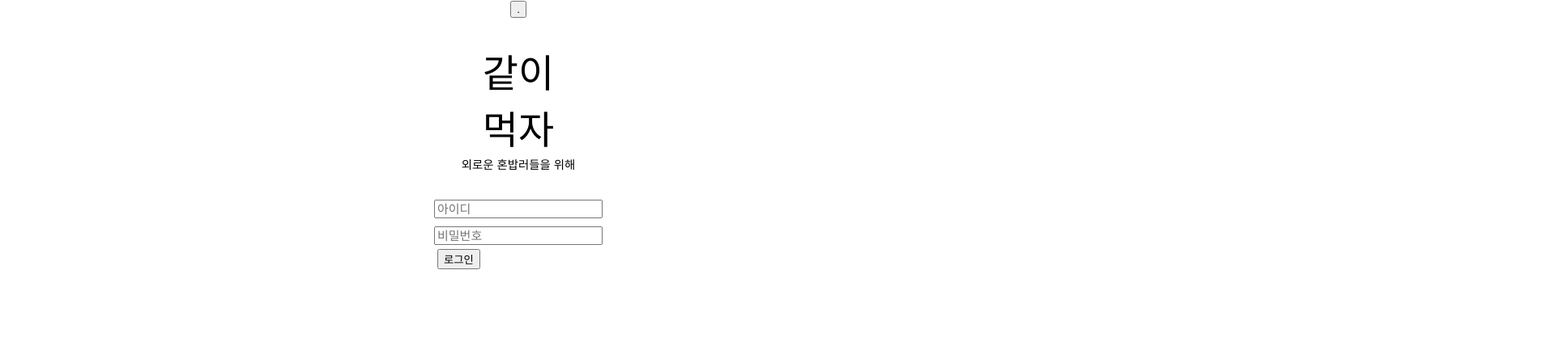
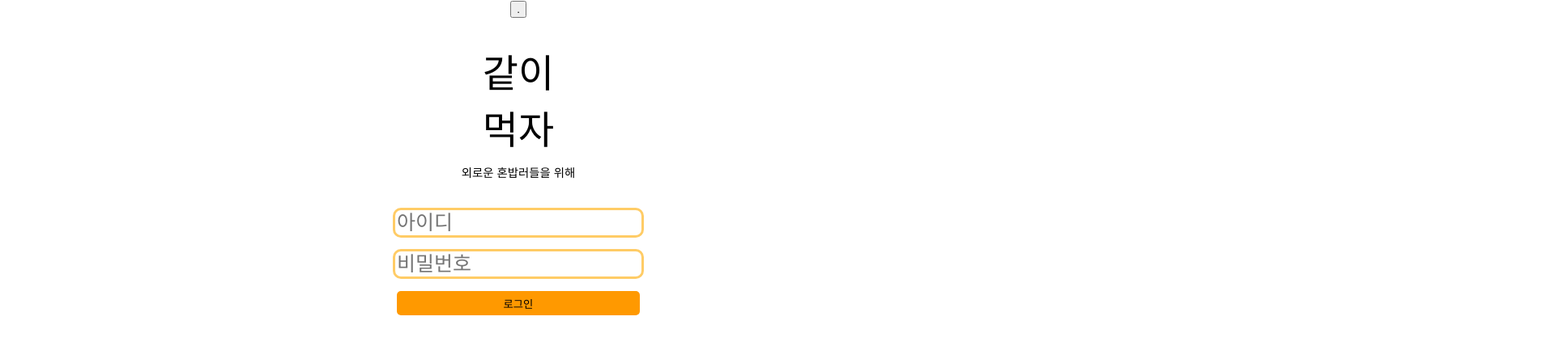
Before and after one commit to Karmesin924/eat_together, a React (Create React App) app in the folder frontend/: page /SignIn in a window 1280 px wide. Shown: the top 428 px of the page at 81% size, 1920 px wide, since content can reach past the window. Built offline with nearby package versions, Linux system fonts and the light colour scheme.

Commit message:
로그인 페이지 id/pw/로그인버튼 css

```diff
--- a/frontend/src/App.css
+++ b/frontend/src/App.css
@@ -9,15 +9,13 @@
 
 .signin-together {
     padding-top: 30px;
-    width: 200%;
-    height: 150%;
+    padding-bottom: 10px;
+    height: 170%;
     font-size: 300%;
     text-align: center;
-
 }
 
 .signin-together2 {
-    width: 200%;
     height: 50px;
     font-size: 90%;
     text-align: center;
@@ -33,20 +31,34 @@
 
 .signin-id{
     margin-top: 5px;
-    margin-bottom: 5px;
-    width: 200px;
-    font-size: 15px;
+    margin-bottom: 7px;
+    width: 300px;
+    font-size: 25px;
+    border: 3px solid #FFCC66;
+    border-radius: 10px;
 }
 
 .signin-pw{
-    margin-top: 5px;
+    margin-top: 7px;
     margin-bottom: 5px;
-    width: 200px;
-    font-size: 15px;
+    width: 300px;
+    font-size: 25px;
+    border: 3px solid #FFCC66;
+    border-radius: 10px;
 }
 
 .signin-submit {
-    width: 200px;
+    display: flex;
+    margin-top:10px;
+    width: 300px;
+    height: 30px;
+}
+.signin-submit button {
+    cursor: pointer;
+    width: 300px;
+    border: none;
+    background-color: #FF9900;
+    border-radius: 5px;
 }
 
 /* 회원가입 */
```
